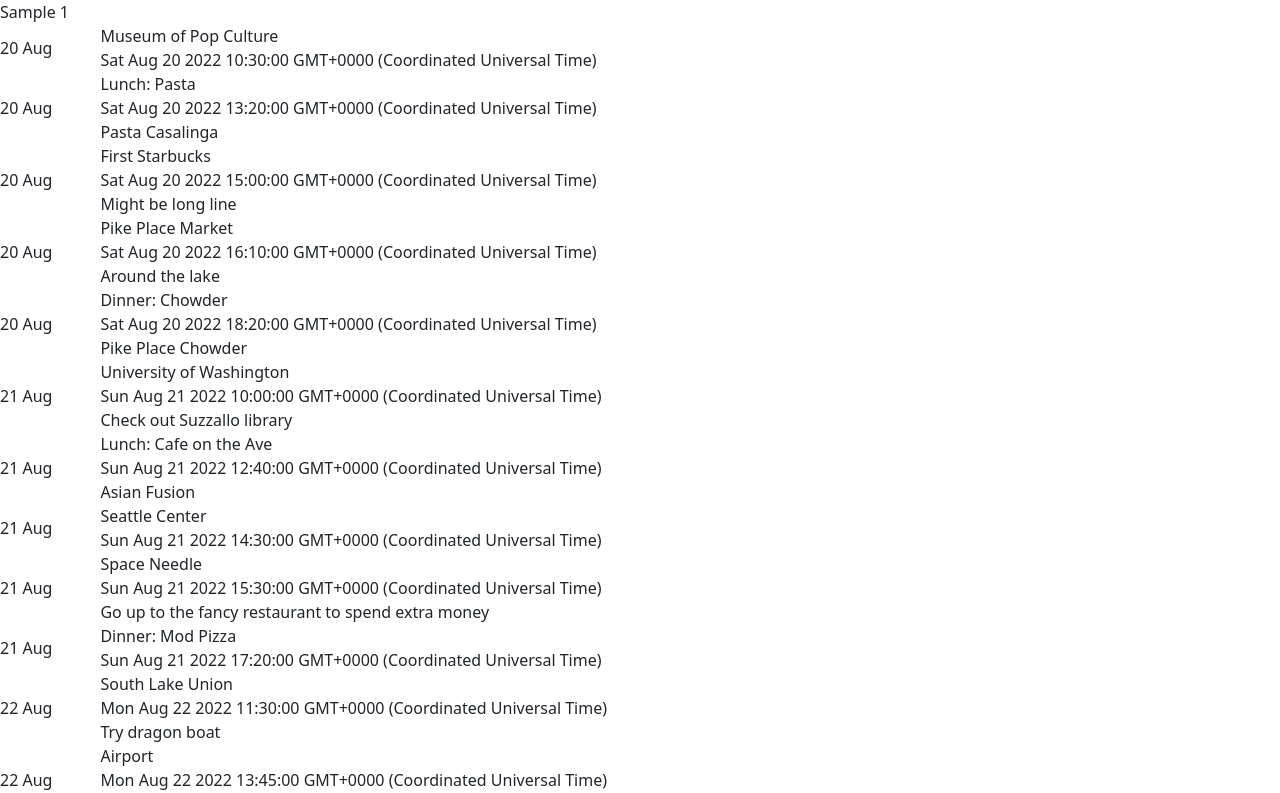
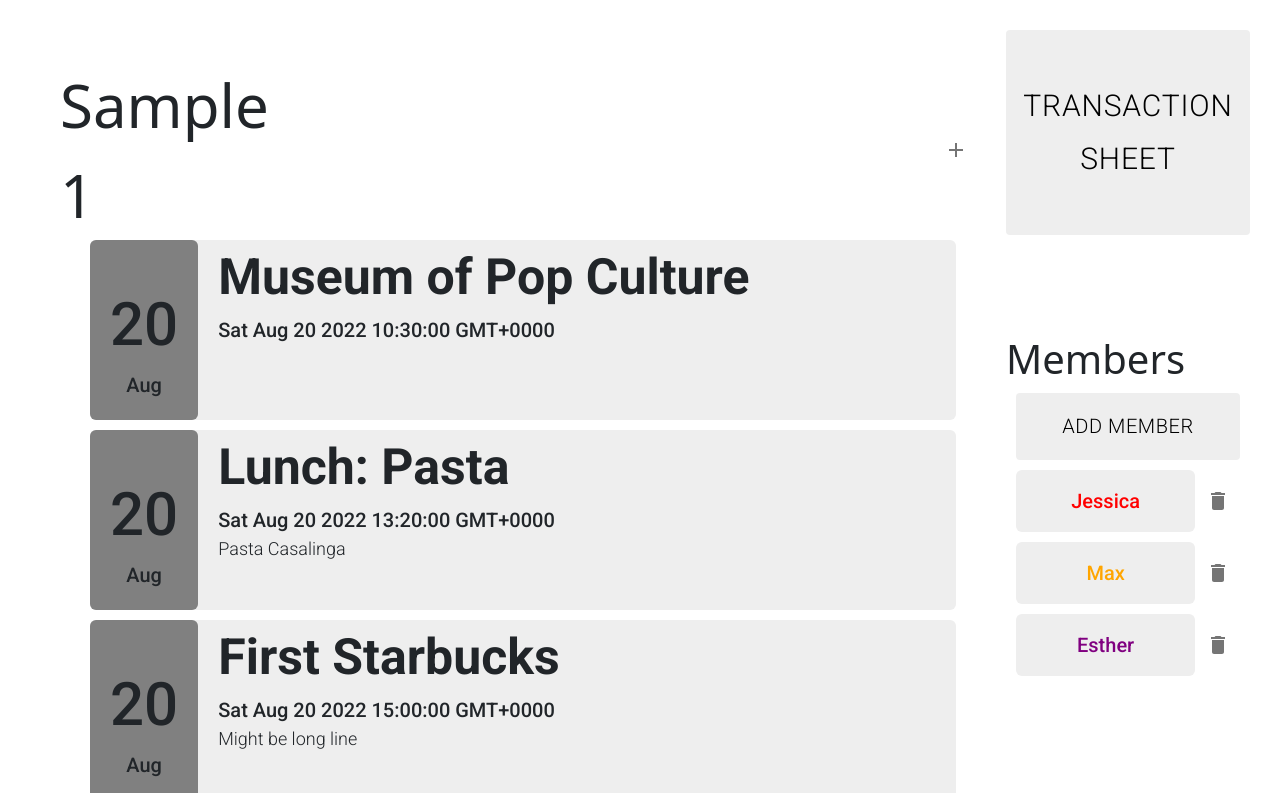
Before and after one commit to mko02/Trip-Planner, a React (Create React App) app in the folder client/: page /currenttrip in a window 1280 px wide. Shown: the top 793 px of the page. Built offline with nearby package versions, Linux system fonts and the light colour scheme.

Commit message:
Trip page

```diff
--- a/client/src/App.js
+++ b/client/src/App.js
@@ -10,7 +10,7 @@
     <div className="App">
       <Routes>
         <Route path="/" element={<Home/>}/>
-        <Route path="/currenttrip" element={<Trip trip={sample_package_data[0]}/>}/>
+        <Route path="/currenttrip" element={<Trip title={0}/>}/>
         <Route path="/transactionsheet" element={<TransactionSheet />}/>
       </Routes>
     </div>
--- a/client/src/Components/TripPage/EventList.css
+++ b/client/src/Components/TripPage/EventList.css
@@ -0,0 +1,52 @@
+.event {
+    display: grid;
+    grid-template-columns: 1fr 7fr;
+    background-color: #EEEEEE;
+    border-radius: 6px;
+}
+
+.event-list {
+    display: grid;
+    grid-row-gap: 10px;
+    grid-auto-rows: auto;
+    font-family: 'Roboto', sans-serif;
+    margin-bottom: 30px;
+    margin-left: 30px;
+    margin-right: 20px;
+    border-radius: 6px
+}
+
+.time-title {
+    border-radius: 6px;
+    text-align: center;
+    align-content: center;
+}
+
+.date-title {
+    font-size: 60px;
+    margin-top: 40px
+}
+
+.month-title {
+    font-size: 20px;
+    margin-bottom: 20px;
+}
+
+.event-title {
+    font-size: 50px;
+    font-weight: 900;
+}
+
+.start-time-title {
+    font-size: 20px;
+    font-weight: 500;
+}
+
+.description {
+    font-size: 18px;
+    font-weight: 300
+}
+
+.event-info {
+    margin-left: 20px
+}
--- a/client/src/Components/TripPage/EventList.js
+++ b/client/src/Components/TripPage/EventList.js
@@ -1,23 +1,31 @@
 import React from 'react'
 import Stack from 'react-bootstrap/Stack'
+import {Box, Typography} from '@mui/material'
+import "./EventList.css"
 
 function EventList(props) {
+    // props.title -> the title of the trip
+    // Retrieve data from the backend
     let events_jsx = []
     for (let e of props.events) {
         let time_obj = new Date(e.start_time)
-        let date = time_obj.getDate() + " " + time_obj.toString().split(" ")[1]
-        events_jsx.push(<Stack direction={"horizontal"} gap = {5}>
-            <div className={"Date-title"}>{date}</div>
-            <Stack>
-                <div className={"Event-title"}>{e.title}</div>
-                <div className={"Start-time-title"}>{time_obj.toString()}</div>
-                <div className={"Description"}>{e.description}</div>
-            </Stack>
-        </Stack>)
+        events_jsx.push(
+            <div className={"event"}>
+                <Box bgcolor={"gray"} borderRadius={'6px'} className={"time-title"}>
+                    <div className={"date-title"}>{time_obj.getDate()}</div>
+                    <div className={"month-title"}>{time_obj.toString().split(" ")[1]}</div>
+                </Box>
+                <div className={"event-info"}>
+                    <div className={"event-title"}>{e.title}</div>
+                    <div className={"start-time-title"}>{time_obj.toString().substring(0, 34)}</div>
+                    <div className={"description"}>{e.description}</div>
+                </div>
+            </div>
+        )
     }
 
     return (
-        <div>
+        <div className={"event-list"}>
             {events_jsx}
         </div>
     )
--- /dev/null
+++ b/client/src/Components/TripPage/Member.css
@@ -0,0 +1,25 @@
+.member {
+    background-color: #EEEEEE;
+    font-family: 'Roboto', sans-serif;
+    font-size: 20px;
+    padding-top: 16px;
+    padding-bottom: 16px;
+    border-radius: 6px;
+    text-align: center;
+}
+
+.member-package {
+    display: grid;
+    grid-template-columns: 8fr 2fr;
+}
+
+.member-list {
+    display: grid;
+    grid-row-gap: 10px;
+    margin: 10px
+}
+
+.add-member-button {
+    margin-left: 10px;
+    background-color: #EEEEEE;
+}
--- a/client/src/Components/TripPage/Member.js
+++ b/client/src/Components/TripPage/Member.js
@@ -1,7 +1,44 @@
 import React from 'react'
-
+import {IconButton, Button} from '@mui/material'
+import {Delete} from '@mui/icons-material'
+import './Member.css'
 function Member(props) {
-
+    // props.members
+    // props.onChange
+    let member_list = []
+    member_list.push(
+        <Button className={"add-member-button"} sx={{
+            backgroundColor: "#EEEEEE",
+            color: "black",
+            fontFamily: 'Roboto',
+            fontWeight: "300",
+            fontSize: "20px",
+            paddingTop: "16px",
+            paddingBottom: "16px",
+        }}>
+            Add Member
+        </Button>
+    );
+    for (let m of props.members) {
+        member_list.push(
+            <div className={"member-package"}>
+                <div style={{color: m.color}} className={"member"}>{m.name}</div>
+                <IconButton className={"delete-member-button"}>
+                    <Delete/>
+                </IconButton>
+            </div>
+        )
+    }
+    return (
+        <div>
+            <div>
+                <h1>Members</h1>
+            </div>
+            <div className={"member-list"}>
+                {member_list}
+            </div>
+        </div>
+    )
 }
 
 export default Member
--- a/client/src/Pages/Trip.js
+++ b/client/src/Pages/Trip.js
@@ -1,13 +1,54 @@
 import React, { useState } from 'react'
-import {sample_trip} from "../DummyInfo/sample_trip"
+import { Stack, IconButton, Button } from '@mui/material';
 import EventList from "../Components/TripPage/EventList"
+import Member from "../Components/TripPage/Member"
+import {Add} from "@mui/icons-material"
+import {sample_package_data} from "../DummyInfo/sample_package_data"
 
 function Trip(props) {
-  // props: the whole package
+  // props.title -> the title of the trip
+  // retrieve data from the backend
+  let trip = sample_package_data[props.title]
+  const header_style = {
+      fontSize: "60px",
+      alignContent: "center",
+      display: "flex"
+  }
+
+
+  const transaction_sheet_style = {
+      backgroundColor: "#EEEEEE",
+      color: "black",
+      fontFamily: 'Roboto',
+      fontWeight: "300",
+      fontSize: "30px",
+      paddingTop: "50px",
+      paddingBottom: "50px",
+      marginTop: "100px",
+  }
+
   return (
     <div>
-      <div className={"title"}>{props.trip.title}</div>
-      <EventList events={props.trip.event}></EventList>
+      <Stack direction={"row"} sx={{
+          display: "grid",
+          gap: "10",
+          gridTemplateColumns: "8fr 2fr",
+          margin: "30px"
+      }}>
+          <Stack sx={{
+              margin: "30px"
+          }}>
+              <div className={"header"} style={header_style}>
+                  <div className={"title"}>{trip.title}</div>
+                  <IconButton sx={{float: "right"}}><Add/></IconButton>
+              </div>
+              <EventList events={trip.event}></EventList>
+          </Stack>
+          <Stack className={"sidebar"} spacing={"100px"}>
+              <Button sx={transaction_sheet_style}>Transaction Sheet</Button>
+              <Member members={trip.member}></Member>
+          </Stack>
+      </Stack>
     </div>
   )
 }
--- a/package.json
+++ b/package.json
@@ -2,6 +2,7 @@
   "dependencies": {
     "@emotion/react": "^11.9.3",
     "@emotion/styled": "^11.9.3",
+    "@mui/icons-material": "^5.8.4",
     "@mui/material": "^5.9.0",
     "react-calendar": "^3.7.0"
   }
```
Also changed, not shown: client/src/Components/TripPage/Sidebar.js (deleted), 1 other file (tests, documents, lock files or other folders).
